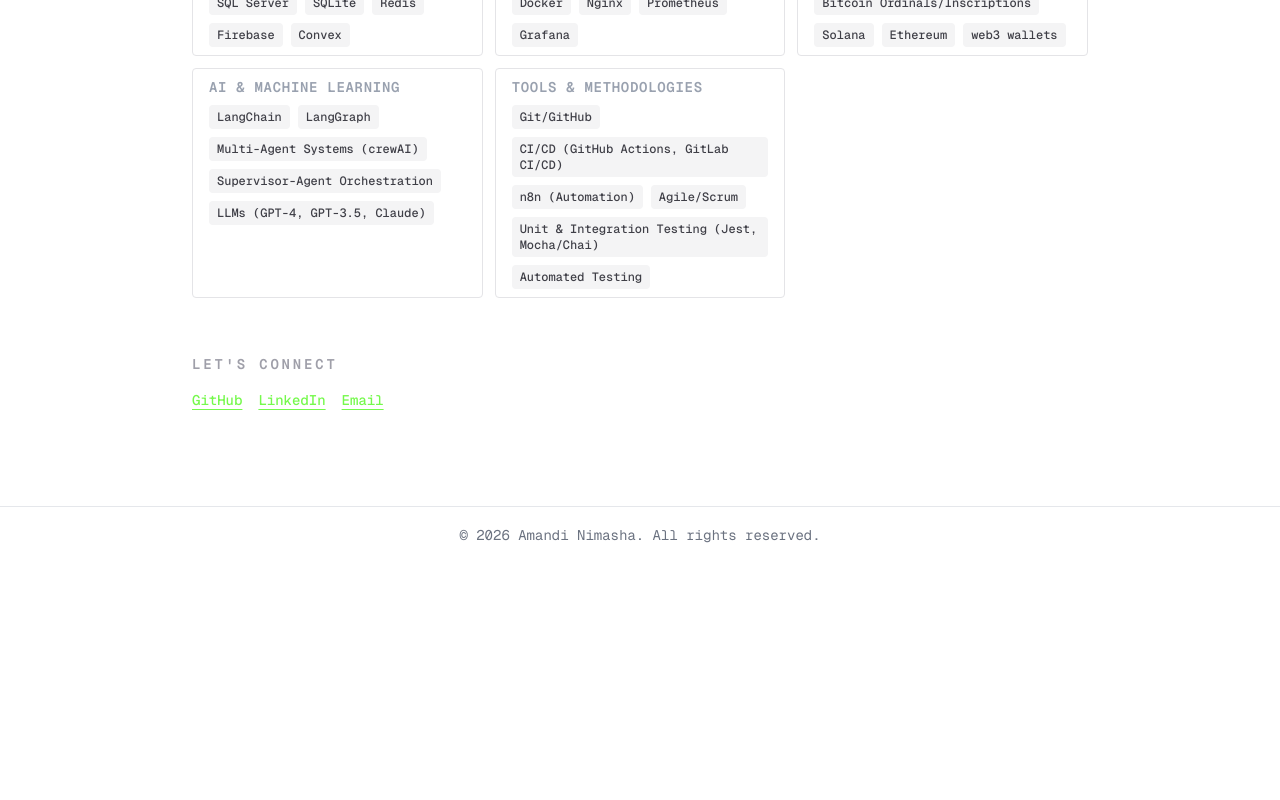
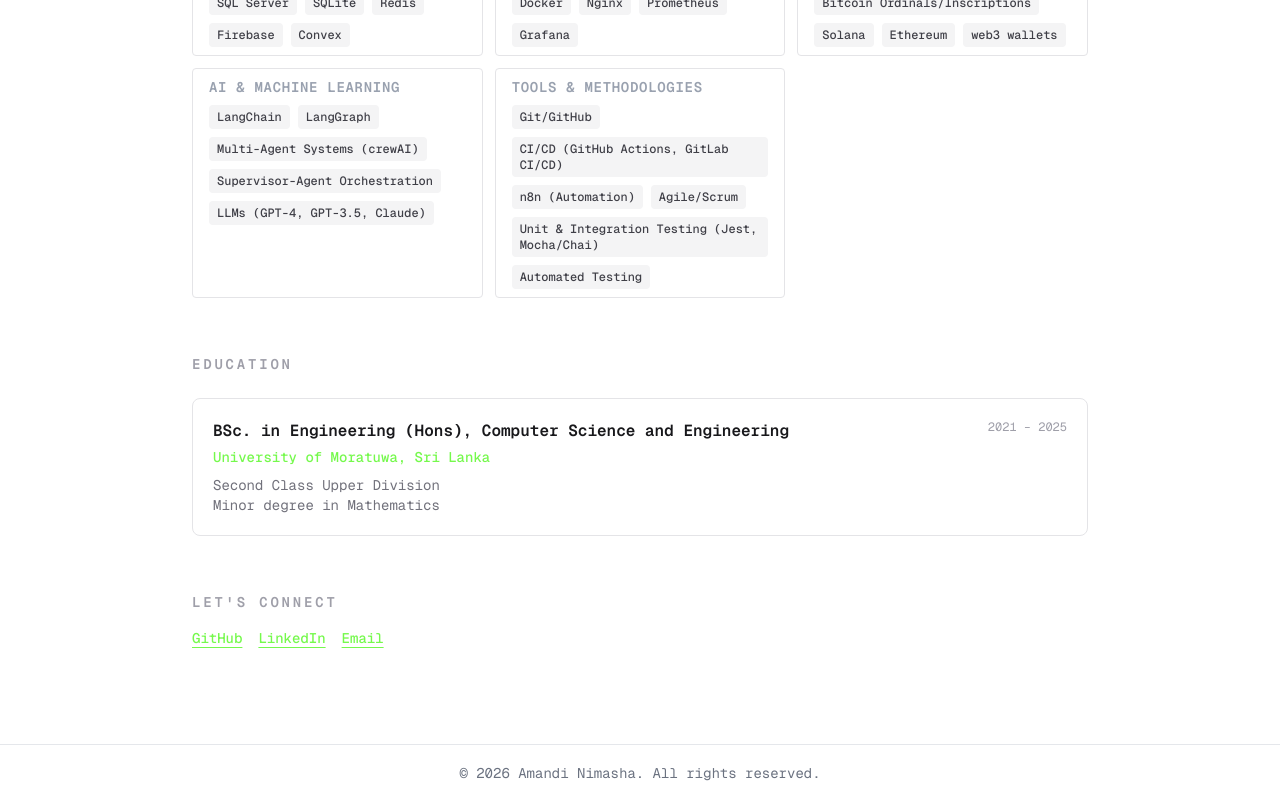
Before and after one commit to nimashaklaa/next-portfolio, a Next.js app: page /about in a window 1280 px wide. Shown: the part 880-1680 px from the top of the page. Before the commit the page ends 1442 px from the top, so only its background shows below. Built offline with nearby package versions, Linux system fonts and the light colour scheme.

Commit message:
feat: Add Education section to About page with degree details and timeline

```diff
--- a/src/app/about/page.tsx
+++ b/src/app/about/page.tsx
@@ -72,6 +72,34 @@
         </div>
       </div>
 
+      {/* Education */}
+      <div className="mt-14">
+        <h2 className="mb-6 text-sm font-semibold tracking-[0.2em] text-zinc-400 uppercase dark:text-zinc-500">
+          Education
+        </h2>
+        <div className="rounded-lg border border-zinc-200 p-5 dark:border-zinc-800">
+          <div className="flex items-start justify-between gap-4">
+            <div>
+              <h3 className="text-base font-semibold text-zinc-900 dark:text-zinc-100">
+                BSc. in Engineering (Hons), Computer Science and Engineering
+              </h3>
+              <p className="mt-1 text-sm font-medium" style={{ color: accentColor }}>
+                University of Moratuwa, Sri Lanka
+              </p>
+              <p className="mt-2 text-sm text-zinc-500 dark:text-zinc-400">
+                Second Class Upper Division
+              </p>
+              <p className="text-sm text-zinc-500 dark:text-zinc-400">
+                Minor degree in Mathematics
+              </p>
+            </div>
+            <span className="shrink-0 font-mono text-xs text-zinc-400 dark:text-zinc-500">
+              2021 – 2025
+            </span>
+          </div>
+        </div>
+      </div>
+
       {/* Contact */}
       <div className="mt-14">
         <h2 className="mb-4 text-sm font-semibold tracking-[0.2em] text-zinc-400 uppercase dark:text-zinc-500">
```
